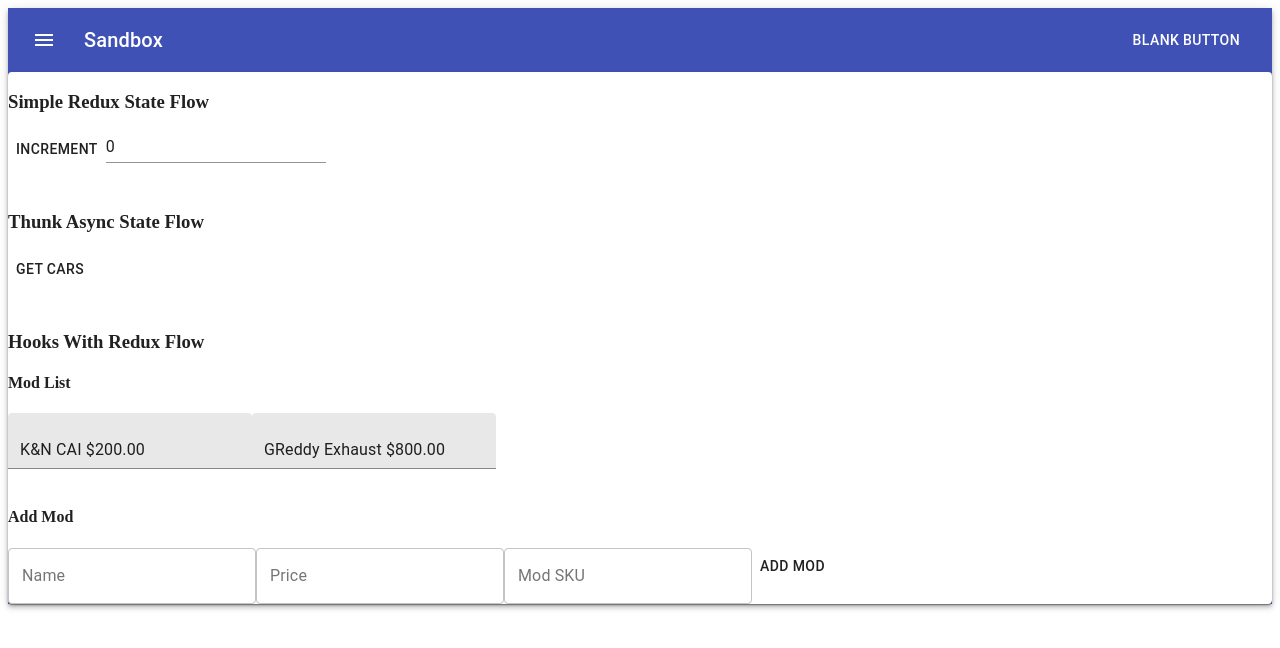
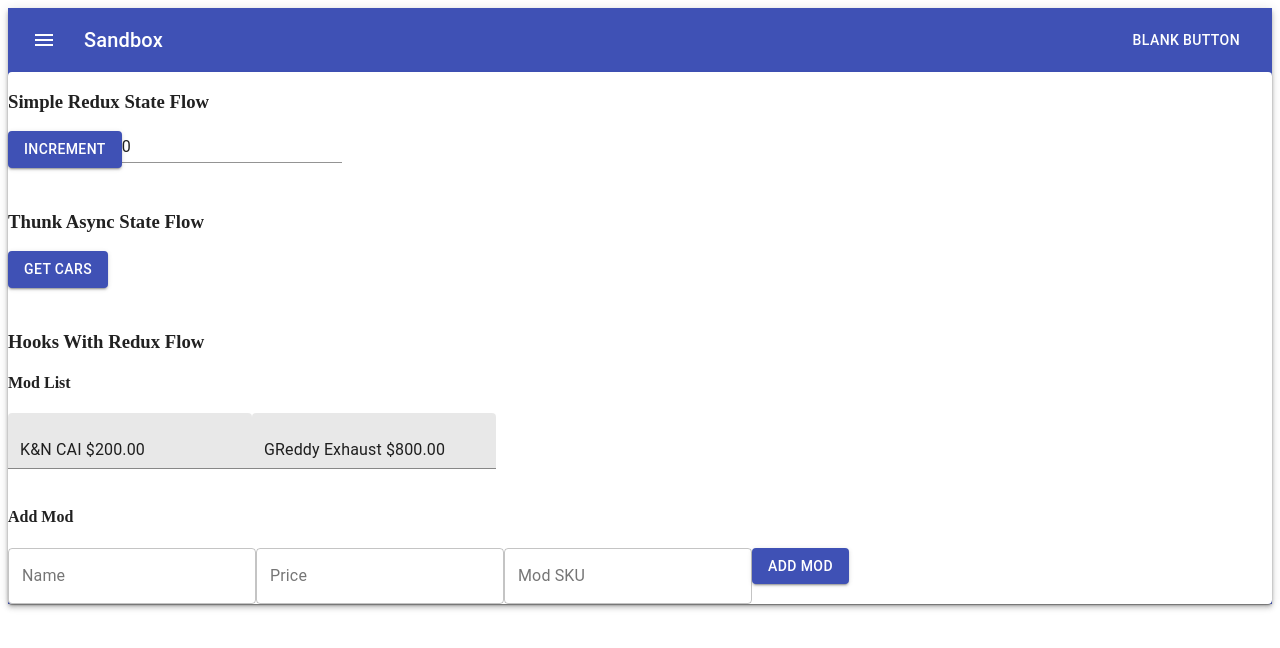
Before and after one commit to SgtRock91/ReactSandbox, a React (Create React App) app: page / in a window 1280 px wide. Shown: the top 648 px of the page. Built offline with nearby package versions, Linux system fonts and the light colour scheme.

Commit message:
updated buttons

```diff
--- a/src/components/CarMods.js
+++ b/src/components/CarMods.js
@@ -30,7 +30,7 @@ const CarMods = (props) => {
             <TextField xs={4} label="Name" variant="outlined" value={name} onChange={(e) => {dispatch(setCarModName(e.target.value))}} />
             <TextField xs={4} label="Price" variant="outlined" value={price} onChange={(e) => {dispatch(setCarModPrice(e.target.value))}} />
             <TextField xs={4} label="Mod SKU" variant="outlined" value={sku} onChange={(e) => {dispatch(setCarModSKU(e.target.value))}} />
-            <Button xs={12} onClick={() => {dispatch(addCarMod())}}>Add Mod</Button>
+            <Button variant="contained" color="primary" xs={12} onClick={() => {dispatch(addCarMod())}}>Add Mod</Button>
         </div>
     );
 };
--- a/src/components/MainBody.js
+++ b/src/components/MainBody.js
@@ -13,10 +13,9 @@ const MainBody = (props) => {
     return (
         <div>
             <Grid container spacing={3}>
-
                 <Grid item xs={12}>
                     <h3 xs={12}>Simple Redux State Flow</h3>
-                    <Button xs={6} onClick={() => { props.increment() }}>Increment</Button>
+                    <Button variant="contained" color="primary" xs={6} onClick={() => { props.increment() }}>Increment</Button>
                     <TextField xs={6} value={count}></TextField>
                 </Grid>
                 <Grid item xs={12}>
--- a/src/components/cars.js
+++ b/src/components/cars.js
@@ -10,7 +10,7 @@ const Cars = (props) => {
 
     return (
         <div>
-            <Button xs={6} onClick={() => {props.getCars()}}>Get Cars</Button>
+            <Button variant="contained" color="primary" xs={6} onClick={() => {props.getCars()}}>Get Cars</Button>
             <Grid>
                 {cars.map(car => {
                     return (
```
